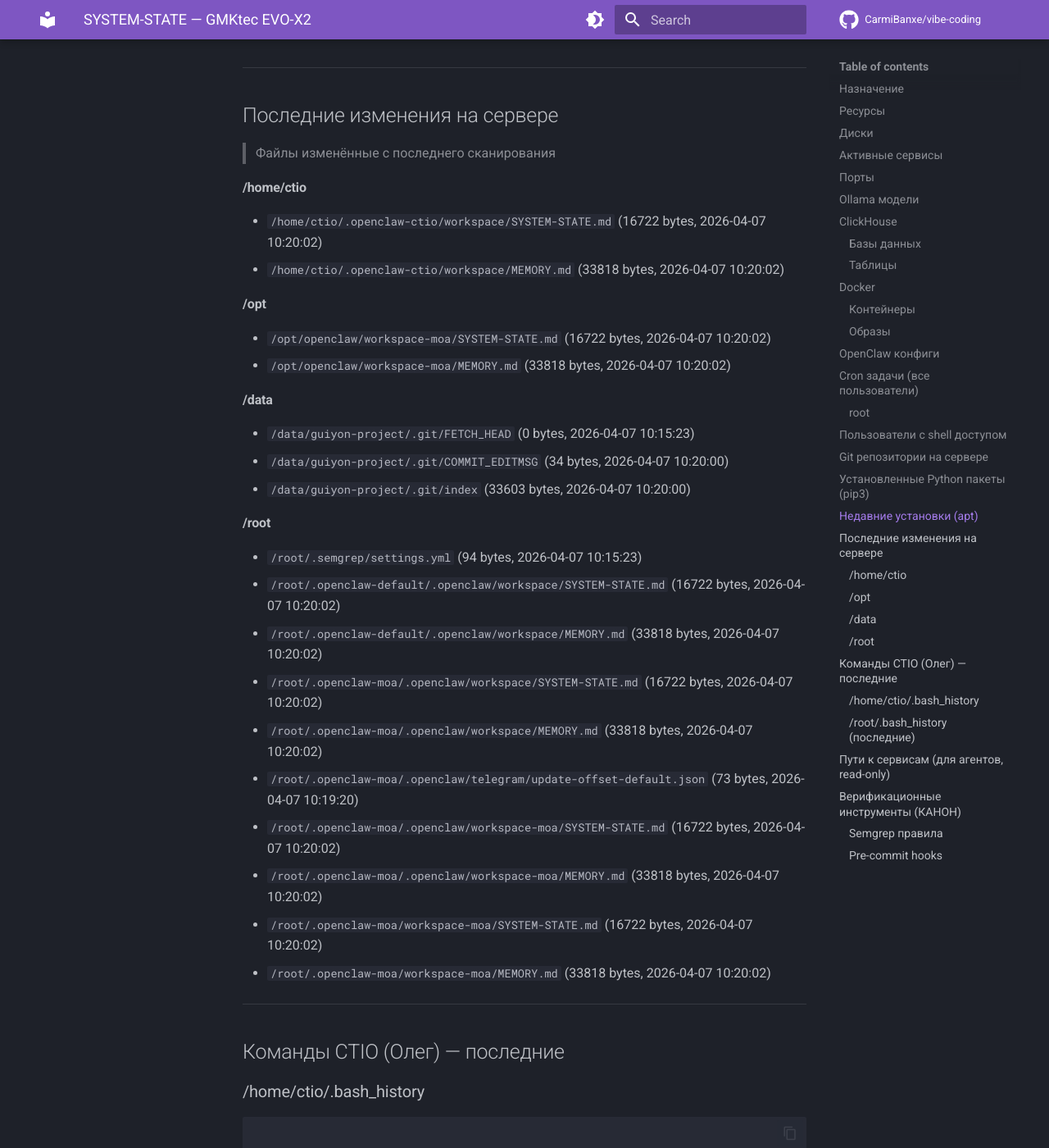
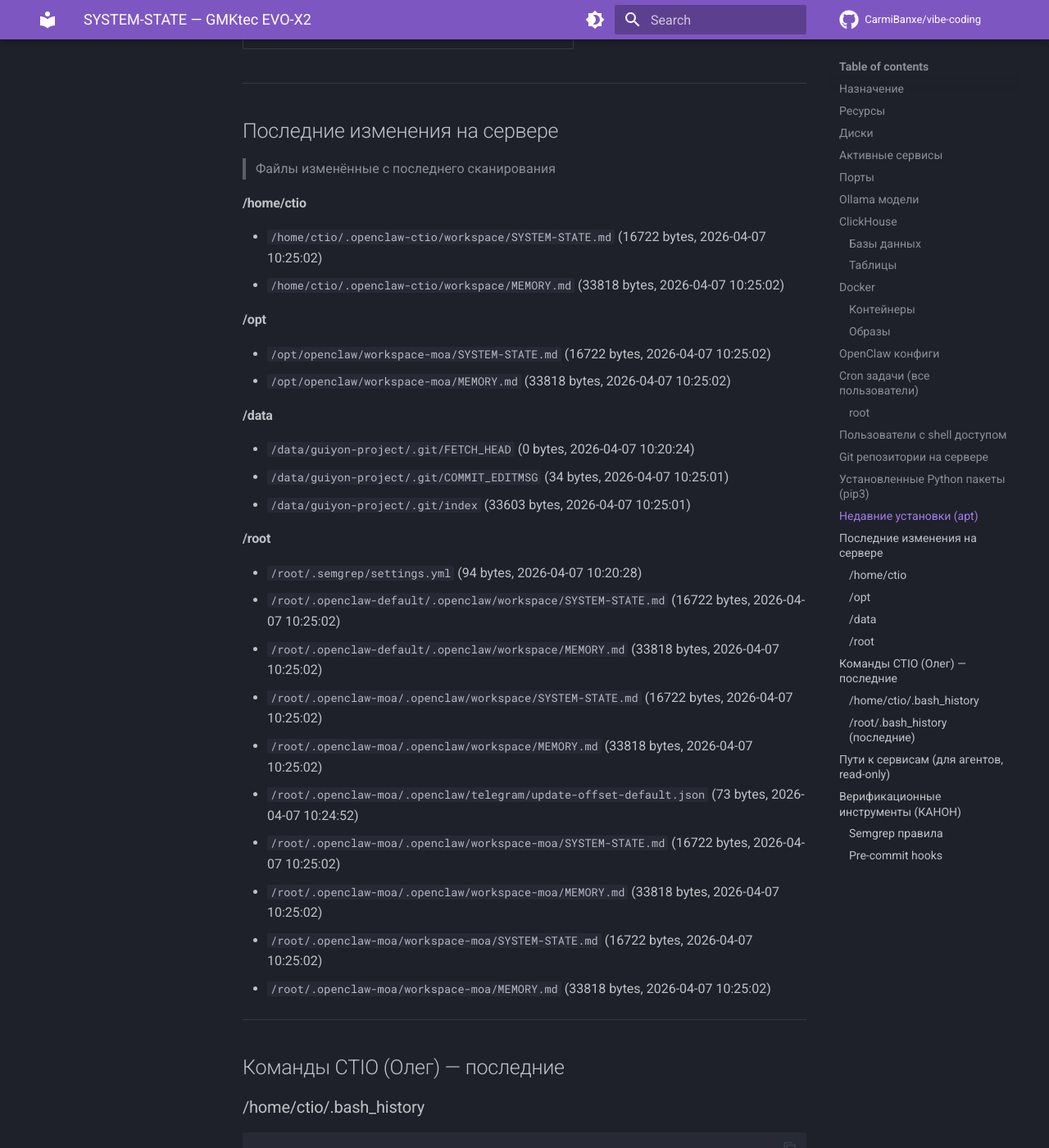
Before and after one commit to CarmiBanxe/vibe-coding, an MkDocs documentation site: the page built from docs/SYSTEM-STATE.md, in a window 1280 px wide and 1400 px high, scrolled down 13841 px. Shown: the whole window at 82% size. Built offline with MkDocs 1.6.1 and Material for MkDocs 9.7.7, drawn with Linux system fonts in a browser that asks for light colours; comment, search, counter and statistics services are not loaded; some of the changed text lies outside the part shown.

Commit message:
auto: SYSTEM-STATE v2 update (2026-04-07 10:25 CEST)

```diff
--- a/docs/SYSTEM-STATE.md
+++ b/docs/SYSTEM-STATE.md
@@ -1,6 +1,6 @@
 # SYSTEM-STATE — GMKtec EVO-X2
 > Автоматически обновляется каждые 5 минут
-> Последнее сканирование: 2026-04-07 10:20 CEST
+> Последнее сканирование: 2026-04-07 10:25 CEST
 > Источник: ctio-watcher.sh v2 (cron)
 
 ## Назначение
@@ -379,29 +380,29 @@
 
 
 #### /home/ctio
-- `/home/ctio/.openclaw-ctio/workspace/SYSTEM-STATE.md` (16722 bytes, 2026-04-07 10:20:02)
-- `/home/ctio/.openclaw-ctio/workspace/MEMORY.md` (33818 bytes, 2026-04-07 10:20:02)
+- `/home/ctio/.openclaw-ctio/workspace/SYSTEM-STATE.md` (16722 bytes, 2026-04-07 10:25:02)
+- `/home/ctio/.openclaw-ctio/workspace/MEMORY.md` (33818 bytes, 2026-04-07 10:25:02)
 
 #### /opt
-- `/opt/openclaw/workspace-moa/SYSTEM-STATE.md` (16722 bytes, 2026-04-07 10:20:02)
-- `/opt/openclaw/workspace-moa/MEMORY.md` (33818 bytes, 2026-04-07 10:20:02)
+- `/opt/openclaw/workspace-moa/SYSTEM-STATE.md` (16722 bytes, 2026-04-07 10:25:02)
+- `/opt/openclaw/workspace-moa/MEMORY.md` (33818 bytes, 2026-04-07 10:25:02)
 
 #### /data
-- `/data/guiyon-project/.git/FETCH_HEAD` (0 bytes, 2026-04-07 10:15:23)
-- `/data/guiyon-project/.git/COMMIT_EDITMSG` (34 bytes, 2026-04-07 10:20:00)
-- `/data/guiyon-project/.git/index` (33603 bytes, 2026-04-07 10:20:00)
+- `/data/guiyon-project/.git/FETCH_HEAD` (0 bytes, 2026-04-07 10:20:24)
+- `/data/guiyon-project/.git/COMMIT_EDITMSG` (34 bytes, 2026-04-07 10:25:01)
+- `/data/guiyon-project/.git/index` (33603 bytes, 2026-04-07 10:25:01)
 
 #### /root
-- `/root/.semgrep/settings.yml` (94 bytes, 2026-04-07 10:15:23)
-- `/root/.openclaw-default/.openclaw/workspace/SYSTEM-STATE.md` (16722 bytes, 2026-04-07 10:20:02)
-- `/root/.openclaw-default/.openclaw/workspace/MEMORY.md` (33818 bytes, 2026-04-07 10:20:02)
-- `/root/.openclaw-moa/.openclaw/workspace/SYSTEM-STATE.md` (16722 bytes, 2026-04-07 10:20:02)
-- `/root/.openclaw-moa/.openclaw/workspace/MEMORY.md` (33818 bytes, 2026-04-07 10:20:02)
-- `/root/.openclaw-moa/.openclaw/telegram/update-offset-default.json` (73 bytes, 2026-04-07 10:19:20)
-- `/root/.openclaw-moa/.openclaw/workspace-moa/SYSTEM-STATE.md` (16722 bytes, 2026-04-07 10:20:02)
-- `/root/.openclaw-moa/.openclaw/workspace-moa/MEMORY.md` (33818 bytes, 2026-04-07 10:20:02)
-- `/root/.openclaw-moa/workspace-moa/SYSTEM-STATE.md` (16722 bytes, 2026-04-07 10:20:02)
-- `/root/.openclaw-moa/workspace-moa/MEMORY.md` (33818 bytes, 2026-04-07 10:20:02)
+- `/root/.semgrep/settings.yml` (94 bytes, 2026-04-07 10:20:28)
+- `/root/.openclaw-default/.openclaw/workspace/SYSTEM-STATE.md` (16722 bytes, 2026-04-07 10:25:02)
+- `/root/.openclaw-default/.openclaw/workspace/MEMORY.md` (33818 bytes, 2026-04-07 10:25:02)
+- `/root/.openclaw-moa/.openclaw/workspace/SYSTEM-STATE.md` (16722 bytes, 2026-04-07 10:25:02)
+- `/root/.openclaw-moa/.openclaw/workspace/MEMORY.md` (33818 bytes, 2026-04-07 10:25:02)
+- `/root/.openclaw-moa/.openclaw/telegram/update-offset-default.json` (73 bytes, 2026-04-07 10:24:52)
+- `/root/.openclaw-moa/.openclaw/workspace-moa/SYSTEM-STATE.md` (16722 bytes, 2026-04-07 10:25:02)
+- `/root/.openclaw-moa/.openclaw/workspace-moa/MEMORY.md` (33818 bytes, 2026-04-07 10:25:02)
+- `/root/.openclaw-moa/workspace-moa/SYSTEM-STATE.md` (16722 bytes, 2026-04-07 10:25:02)
+- `/root/.openclaw-moa/workspace-moa/MEMORY.md` (33818 bytes, 2026-04-07 10:25:02)
 
 ---
 
```
Also changed, not shown: other parts of docs/SYSTEM-STATE.md (+4 -3 lines).
